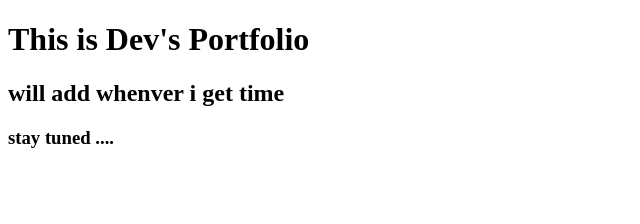
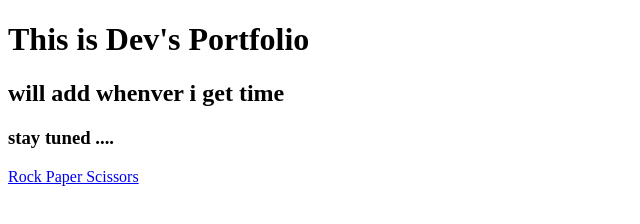
Before and after one commit to 4ev3rdk/4ev3rdk.github.io, a plain HTML site: page index.html in a window 1280 px wide. Shown: the whole page, without its empty margins (0-640 px from the left). Drawn offline with Linux system fonts and the light colour scheme.

Commit message:
Added link to Rock Paper Scissors

```diff
--- a/index.html
+++ b/index.html
@@ -15,6 +15,8 @@
     <h2> will add whenver i get time</h2>
     <h3>stay tuned ....</h3>
 
+    <a href="https://4ev3rdk.github.io/rock-paper-scissors">Rock Paper Scissors</a>
+
 </body>
 
 </html>
```
